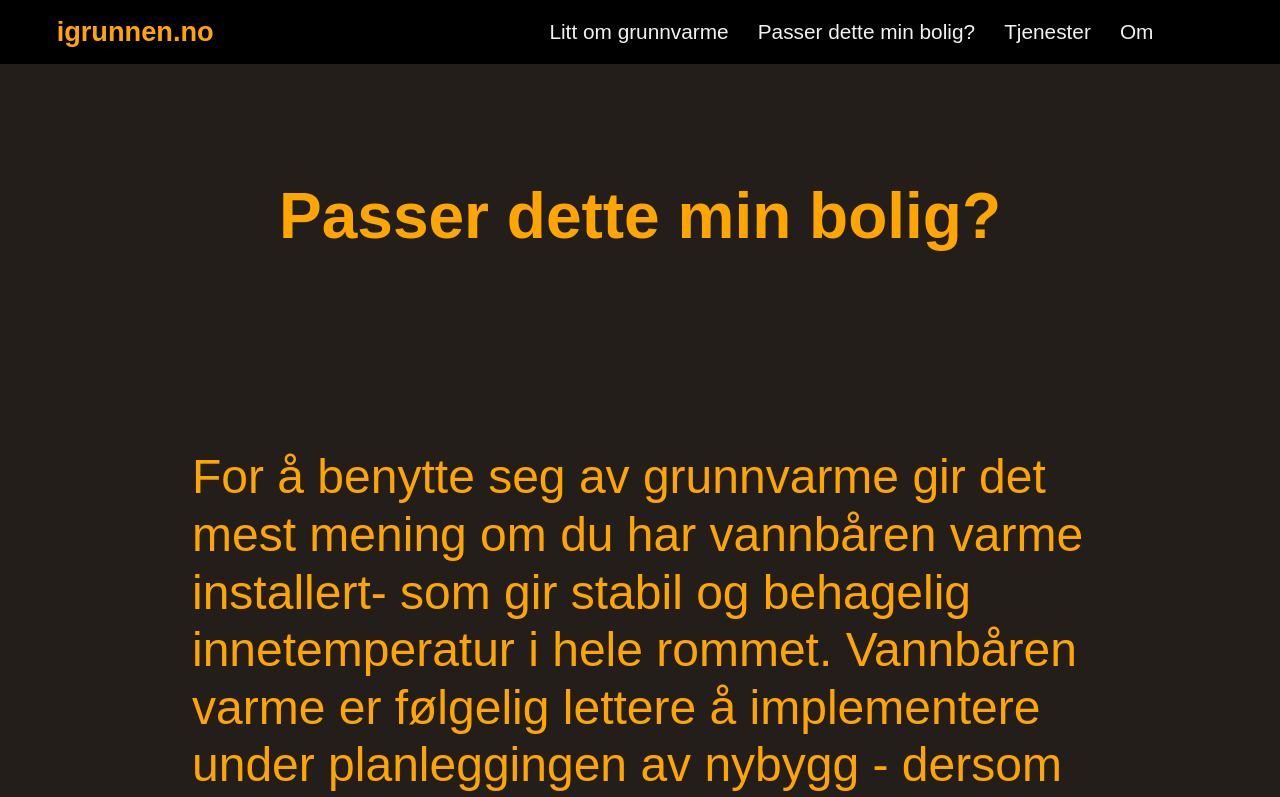
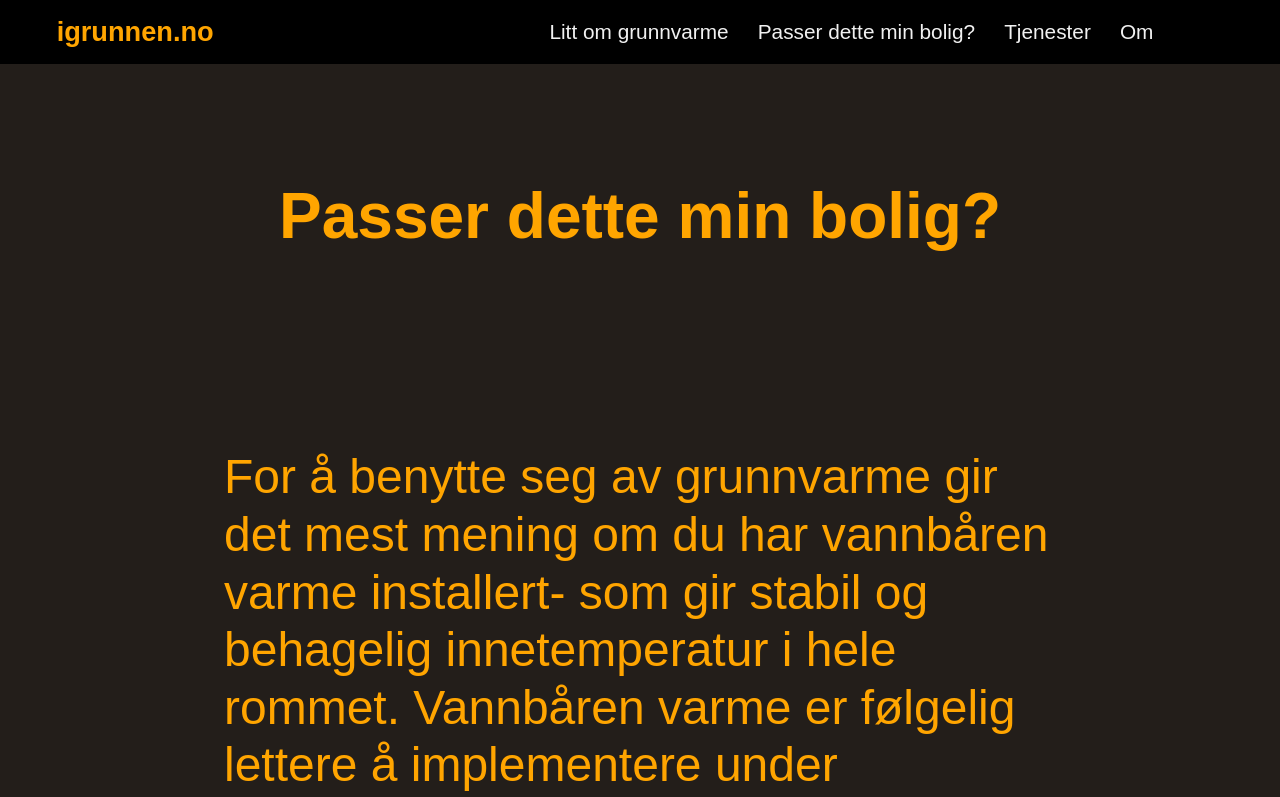
Before and after one commit to joar1/igrunn, a React (Create React App) app: page /tilgjenglig in a window 1280 px wide. Shown: the top 797 px of the page. Built offline with nearby package versions, Linux system fonts and the light colour scheme.

Commit message:
availabilty

```diff
--- a/src/pages/Availability.jsx
+++ b/src/pages/Availability.jsx
@@ -66,7 +66,7 @@ const StyledParagraph = styled.p`
 	font-size: 3em;
 	line-height: 1.2;
 	padding: 2em;
-	width: 85%;
+	width: 80%;
 	color: orange;
 `;
 
```
Also changed, not shown: 7 other files (tests, documents, lock files or other folders).
